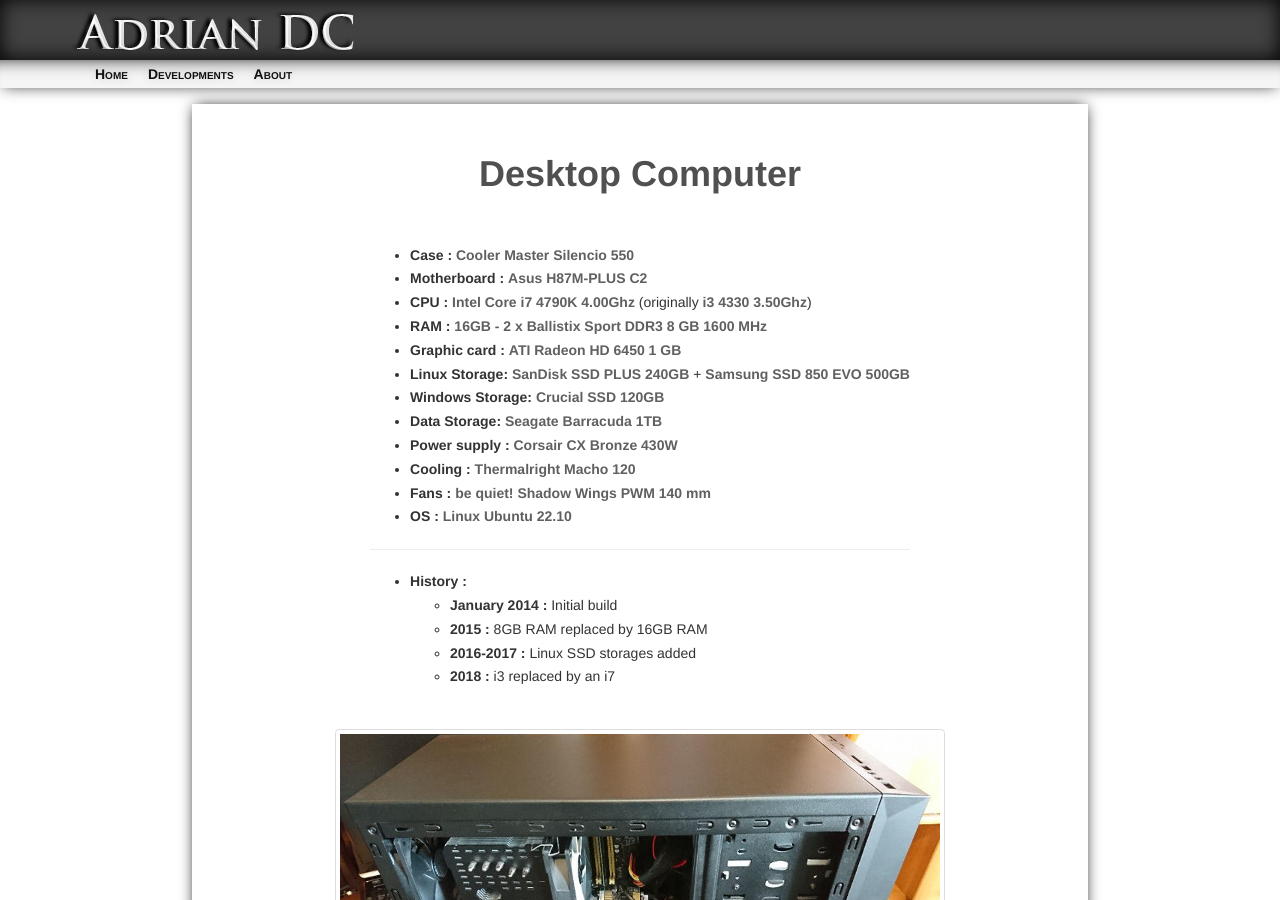
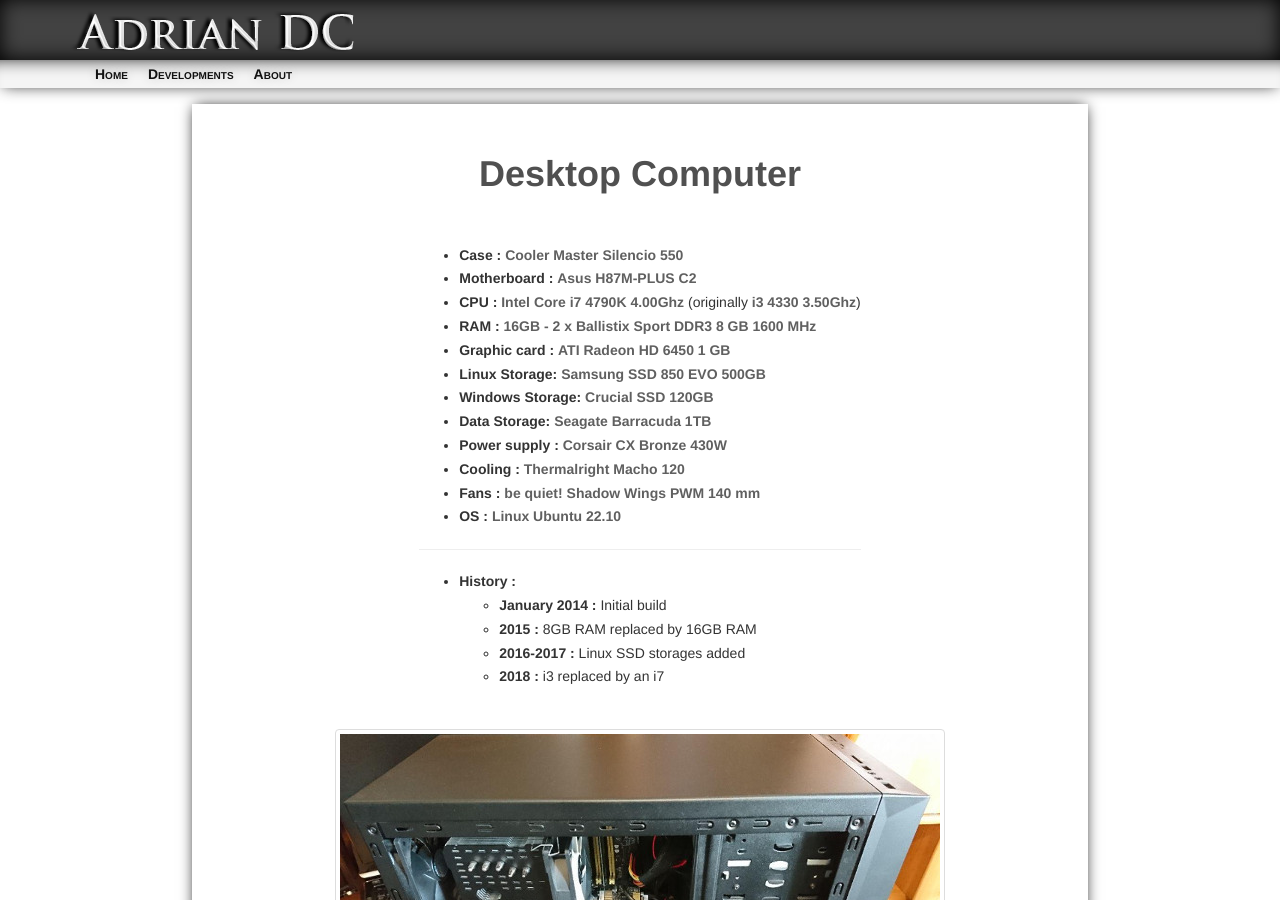
Before and after one commit to AdrianDC/adriandc.github.io, a Jekyll site: the page built from computer.md, in a window 1280 px wide and 900 px high. Built offline with Jekyll 4.4.1, drawn with Linux system fonts in a browser that asks for light colours; nearby versions of some CDN libraries.

Commit message:
computer: remove old and unused SSD Linux storage
Change-Id: Icf217fb8d8a8570ba0b7487321a861dc1b321d07

```diff
--- a/computer.md
+++ b/computer.md
@@ -16,7 +16,7 @@
 * **CPU :** [Intel Core i7 4790K 4.00Ghz](https://ark.intel.com/products/80807){: target="_blank" } (originally [i3 4330 3.50Ghz](http://ark.intel.com/products/77769){: target="_blank" })
 * **RAM :** [16GB - 2 x Ballistix Sport DDR3 8 GB 1600 MHz](http://www.crucial.com/usa/en/bls8g3d1609ds1s00){: target="_blank" }
 * **Graphic card :** [ATI Radeon HD 6450 1 GB](https://www.google.com/search?q=AMD+Radeon+HD+6450+1+GB+DDR3){: target="_blank" }
-* **Linux Storage:** [SanDisk SSD PLUS 240GB](https://www.google.com/search?q=SDSSDA-240G-G26){: target="_blank" } + [Samsung SSD 850 EVO 500GB](https://www.google.com/search?q=MZ-75E500B/EU){: target="_blank" }
+* **Linux Storage:** [Samsung SSD 850 EVO 500GB](https://www.google.com/search?q=MZ-75E500B/EU){: target="_blank" }
 * **Windows Storage:** [Crucial SSD 120GB](https://www.google.com/search?q=CT120M500SSD1){: target="_blank" }
 * **Data Storage:** [Seagate Barracuda 1TB](https://www.google.com/search?q=ST1000DM003){: target="_blank" }
 * **Power supply :** [Corsair CX Bronze 430W](http://www.corsair.com/en-ww/cx430-80-plus-bronze-certified-power-supply){: target="_blank" }
```
